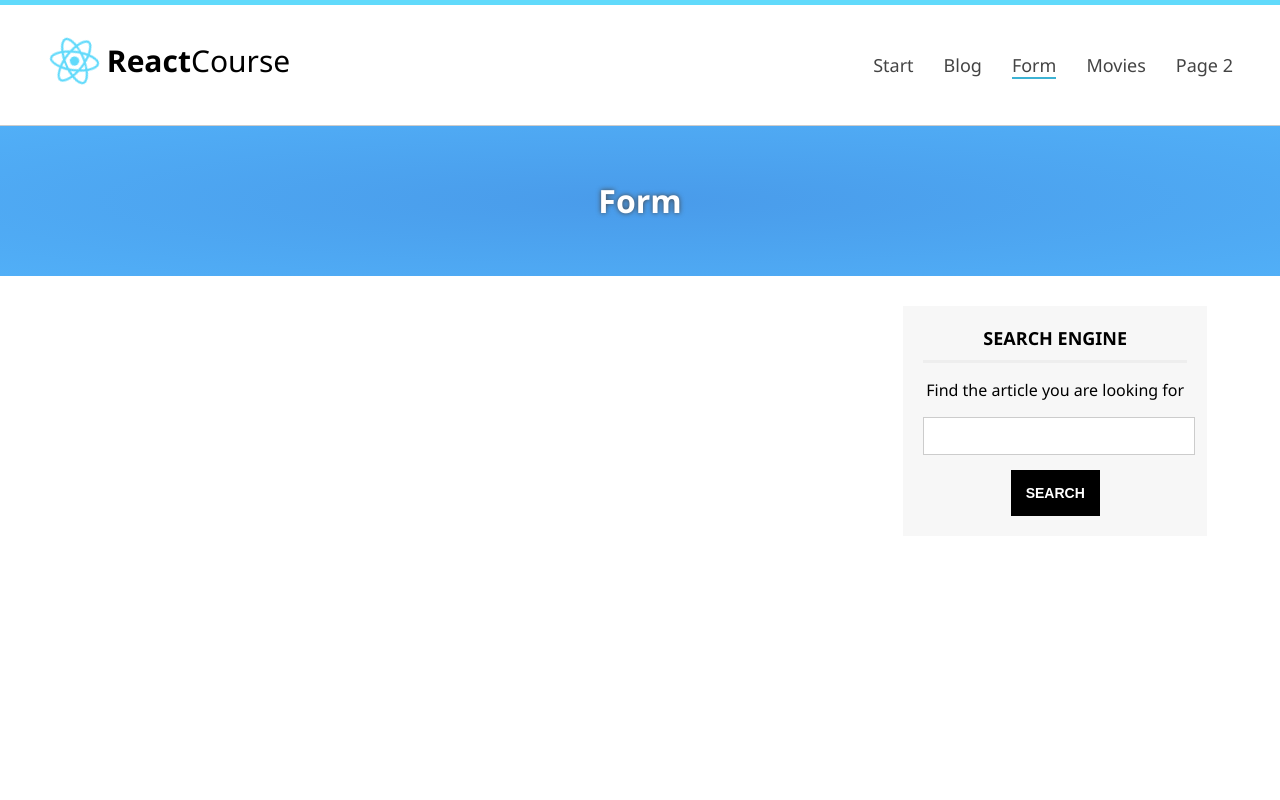
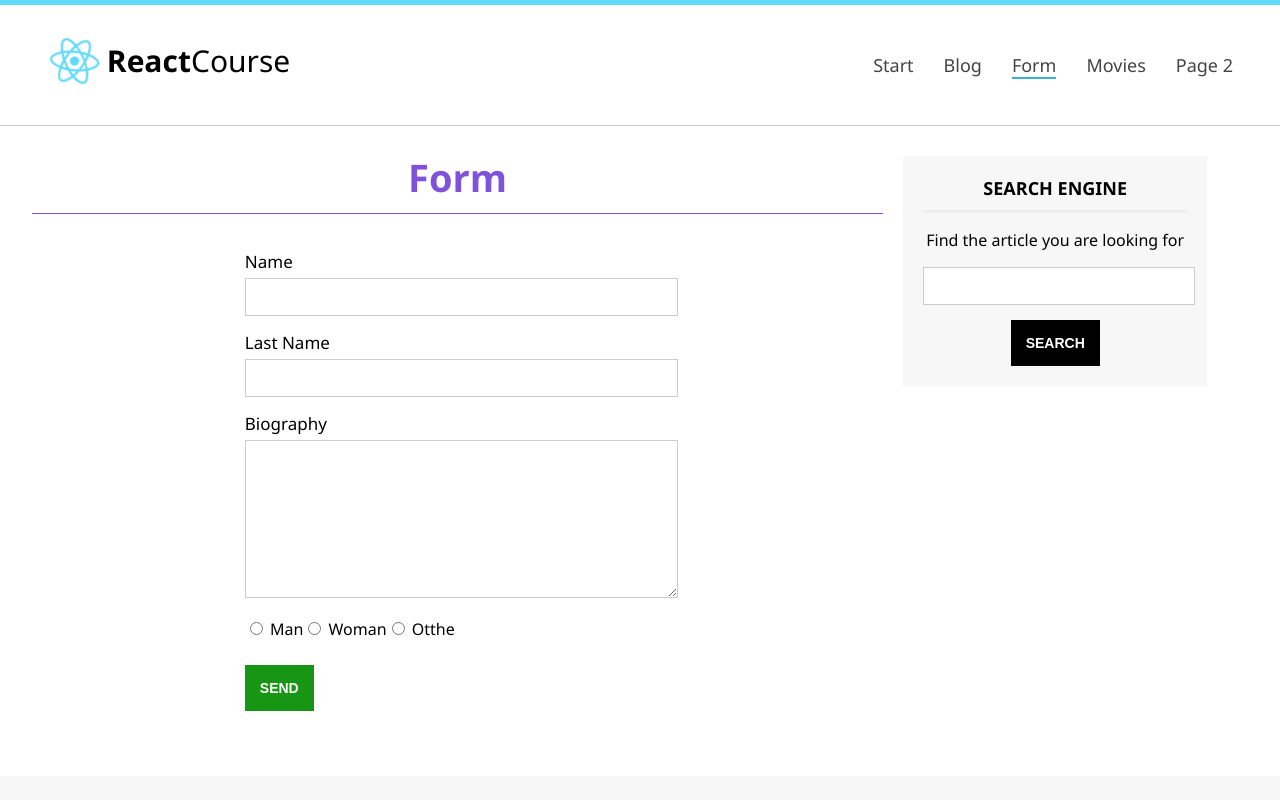
Before and after one commit to rrg1459/mern, a React (Create React App) app in the folder client/: page /form in a window 1280 px wide. Shown: the top 800 px of the page. Built offline with nearby package versions, Linux system fonts and the light colour scheme.

Commit message:
Add <form />

```diff
--- a/client/src/components/Form.js
+++ b/client/src/components/Form.js
@@ -1,17 +1,53 @@
+import { useRef } from "react";
 import Sidebar from "./Sidebar";
-import Slider from "./Slider";
 
 const Form = () => {
 
+  const nameRef = useRef();
+	const lastNameRef = useRef();
+	const bioRef = useRef();
+	const genderManRef = useRef();
+	const genderWomanRef = useRef();
+	const genderOtherRef = useRef();
+
+  const getForm = (e) => {
+    e.preventDefault();
+    console.log('xxx nameRef-->: ', nameRef.current.value);
+  }
+
   return (
     <div id="form">
-      <Slider
-        title="Form"
-        size="slider-small"
-      />
       <div className="center">
         <div id="content">
           {/* ***  */}
+          <h1 className="subheader">Form</h1>
+          <form className="mid-form" onSubmit={getForm}>
+            <div className="form-group">
+              <label htmlFor="name">Name</label>
+              <input type="text" name="name" ref={nameRef} />
+            </div>
+
+            <div className="form-group">
+              <label htmlFor="lastName">Last Name</label>
+              <input type="text" name="lastName" ref={lastNameRef} />
+            </div>
+
+            <div className="form-group">
+              <label htmlFor="bio">Biography</label>
+              <textarea name="bio" ref={bioRef} ></textarea>
+            </div>
+
+            <div className="form-group radibuttons">
+              <input type="radio" name="gender" value="hombre" ref={genderManRef} /> Man
+              <input type="radio" name="gender" value="mujer" ref={genderWomanRef} /> Woman
+              <input type="radio" name="gender" value="otro" ref={genderOtherRef} /> Otthe
+            </div>
+
+            <div className="clearfix"></div>
+
+            <input type="submit" value="Send" className="btn btn-success" />
+
+          </form>
         </div>
 
         <Sidebar
```
